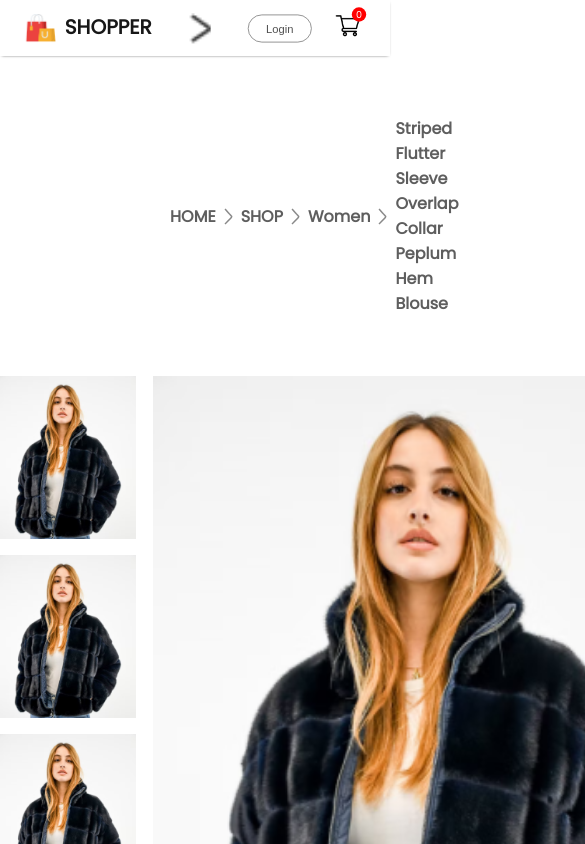
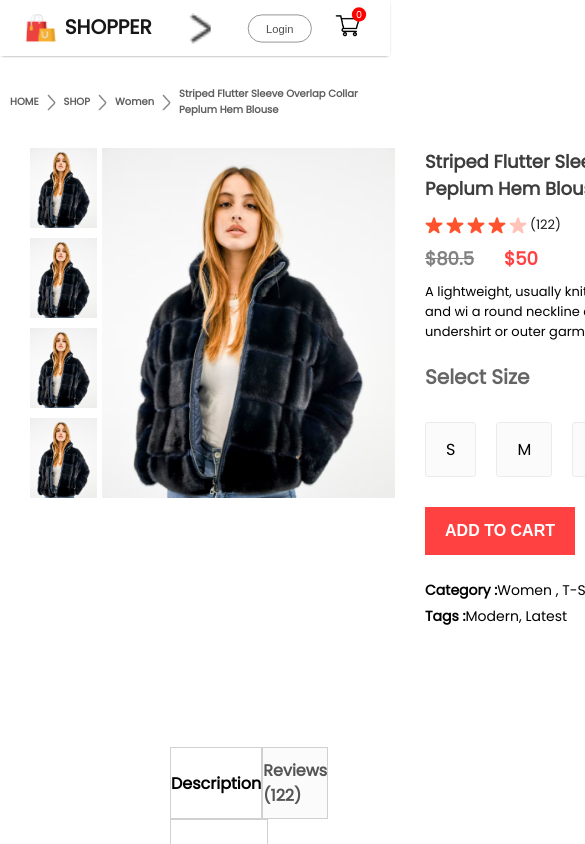
Before and after one commit to RoopaChiluvuri/E-Commerce, a React (Create React App) app: page /product/1 in a window 390 px wide. Shown: the top 844 px of the page, 585 px wide, since content can reach past the window. Built offline with nearby package versions, Linux system fonts and the light colour scheme.

Commit message:
making ProductDisplay responsive

```diff
--- a/src/Components/Breadcrums/Breadcrum.css
+++ b/src/Components/Breadcrums/Breadcrum.css
@@ -8,3 +8,29 @@
     margin: 60px 170px;
     text-transform: capitalize;
 }
+@media(max-width:1280px){
+    .breadcrum{
+        margin: 30px 50px;
+        font-size: 14px;
+    }
+}
+
+@media(max-width:1024px){
+    .breadcrum{
+        margin: 30px 30px;
+        font-size: 13px;
+    }
+}
+
+@media(max-width:800px){
+    .breadcrum{
+        margin: 30px 10px;
+        font-size: 12px;
+    }
+}
+
+@media(max-width:500px){
+    .breadcrum{
+        font-size: 10px;
+    }
+}
--- a/src/Components/ProductDisplay/ProductDisplay.css
+++ b/src/Components/ProductDisplay/ProductDisplay.css
@@ -102,3 +102,100 @@
 .productdisplay-right-category span{
     font-weight: 600;
 }
+
+@media(max-width:1280px){
+    .productdisplay{
+        margin: 0px 60px;
+    }
+    .productdisplay-left{
+        gap: 10px;
+    }
+    .productdisplay-img-list{
+        gap: 10px;
+    }
+    .productdisplay-img-list img{
+        height: 120px;
+    }
+    .productdisplay-main-img{
+        width: auto;
+        height: 510px;
+    }
+    .productdisplay-right{
+        margin: 0px 30px;
+    }
+    .productdisplay-right h1{
+        font-size: 22px;
+    }
+    .productdisplay-right-stars{
+        gap: 3px;
+        font-size: 13px;
+    }
+    .productdisplay-right-prices{
+        margin: 10px 0px;
+        font-size: 18px;
+    }
+    .productdisplay-right-description{
+       font-size: 13px;
+    }
+    .productdisplay-right-size h1{
+        margin-top: 20px;
+        font-size: 20px;
+    }
+    .productdisplay-right-sizes div{
+        padding: 14px 20px;
+    }
+    .productdisplay-right button{
+        width: 150px;
+        padding: 15px 0px;
+        margin-bottom: 20px;
+    }
+    .productdisplay-right-category{
+        margin-top: 5px;
+        font-size: 14px;
+    }
+}
+
+@media(max-width:1024px){
+    .productdisplay{
+        margin: 0px 30px;
+    }
+    .productdisplay-left{
+        gap: 5px;
+    }
+    .productdisplay-img-list img{
+        height: 80px;
+    }
+    .productdisplay-main-img{
+        height: 350px;
+    }
+    .productdisplay-right h1{
+        font-size: 18px;
+    }
+    .productdisplay-right-stars{
+        gap: 3px;
+        font-size: 13px;
+    }
+    .productdisplay-right-prices{
+        margin: 10px 0px;
+        font-size: 18px;
+    }
+    .productdisplay-right-description{
+       font-size: 13px;
+    }
+    .productdisplay-right-size h1{
+        margin-top: 20px;
+        font-size: 20px;
+    }
+    .productdisplay-right-sizes div{
+        padding: 14px 20px;
+    }
+    .productdisplay-right button{
+        width: 150px;
+        padding: 15px 0px;
+        margin-bottom: 20px;
+    }
+    .productdisplay-right-category{
+        margin-top: 5px;
+        font-size: 14px;
+    }
+}
--- a/src/Components/ProductDisplay/ProductDisplay.jsx
+++ b/src/Components/ProductDisplay/ProductDisplay.jsx
@@ -34,7 +34,7 @@
                 <div className='productdisplay-right-price-old' >${product.old_price}</div>
                 <div className='productdisplay-right-price-new'>${product.new_price}</div>
             </div>
-            <div className='productdispaly-right-description'>
+            <div className='productdisplay-right-description'>
             A lightweight, usually knitted, pullover shirt, close-fitting and wi
              a round neckline and short sleeves, worn as an undershirt or outer garment.
             </div>
```
